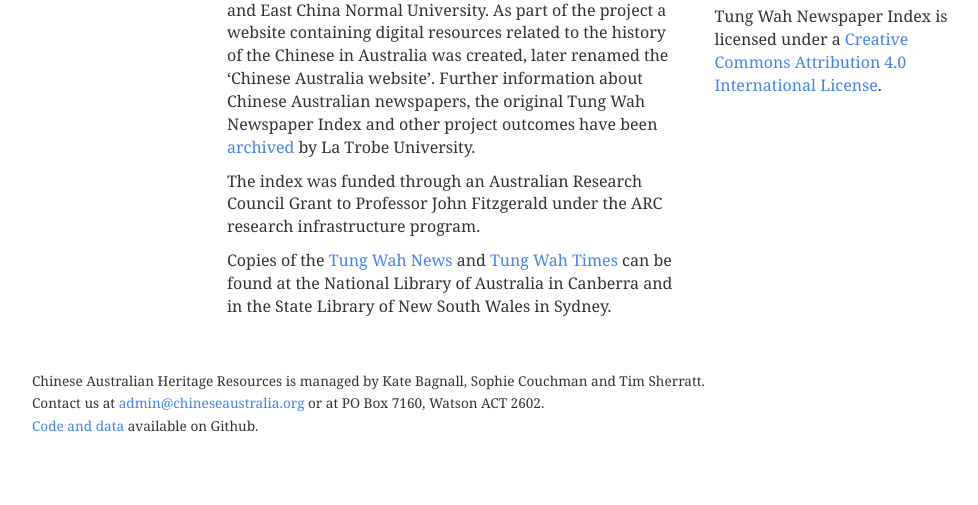
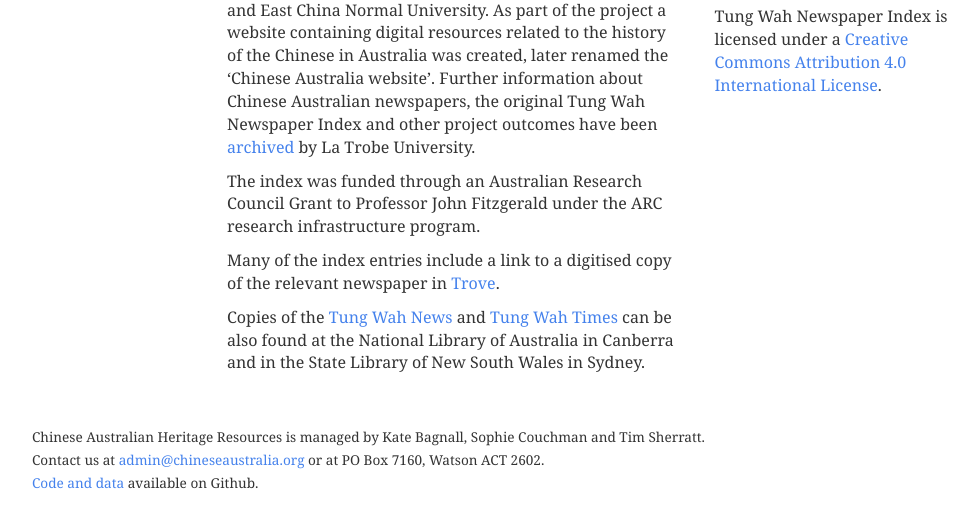
Before and after one commit to wragge/chaf-django, a Django app: template chaf/templates/tungwah/home.html in a window 1280 px wide. Shown: the part 748-1253 px from the top of the page, without its empty margins (38-1016 px from the left). Before the commit the page ends 1180 px from the top, so only its background shows below. Run offline with Django 3.2, Linux system fonts and the light colour scheme; the template is opened without the code that fills it, so the values that code supplies are empty; parts of the project's set-up code (start-up, migrations or seed data) failed here and were passed over; some libraries are stand-ins or nearby versions.

Commit message:
Change intro text

```diff
--- a/chaf/templates/tungwah/home.html
+++ b/chaf/templates/tungwah/home.html
@@ -27,7 +27,10 @@
 				The index was funded through an Australian Research Council Grant to Professor John Fitzgerald under the ARC research infrastructure program.
 			</p>
 			<p>
-				Copies of the <a href="http://trove.nla.gov.au/version/16575625">Tung Wah News</a> and <a href="http://trove.nla.gov.au/version/16567400">Tung Wah Times</a> can be found at the National Library of Australia in Canberra and in the State Library of New South Wales in Sydney.
+				Many of the index entries include a link to a digitised copy of the relevant newspaper in <a href="http://trove.nla.gov.au/newspaper/">Trove</a>.
+			</p>
+			<p>
+				Copies of the <a href="http://trove.nla.gov.au/version/16575625">Tung Wah News</a> and <a href="http://trove.nla.gov.au/version/16567400">Tung Wah Times</a> can be also found at the National Library of Australia in Canberra and in the State Library of New South Wales in Sydney.
 			</p>
 
 
```
